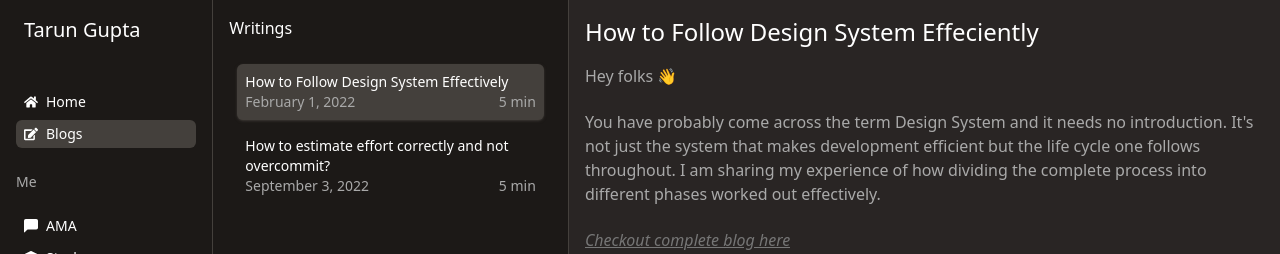
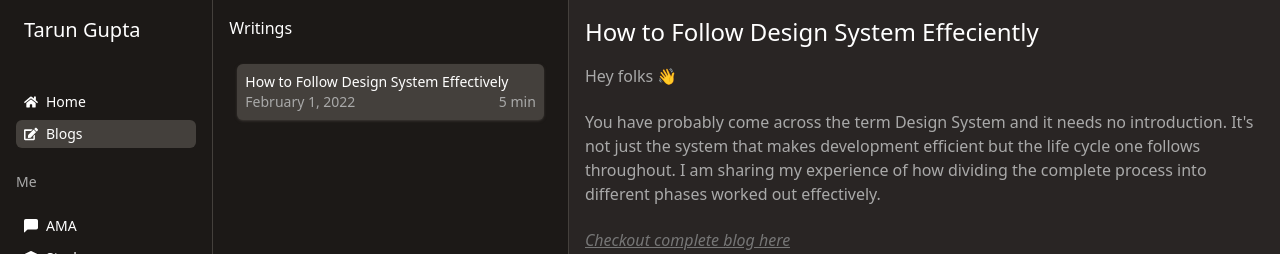
Before and after one commit to tarungupta9/tarungupta, a Next.js app: page /blogs/how-to-follow-design-system-effeciently in a window 1280 px wide. Shown: the top 254 px of the page. Built offline with nearby package versions, Linux system fonts and the light colour scheme.

Commit message:
static generation of amas

```diff
--- a/data/Blogs.data.ts
+++ b/data/Blogs.data.ts
@@ -14,13 +14,6 @@ const blogListing: BlogType[] = [
 		readingTime: "5 min",
 		slug: "/blogs/how-to-follow-design-system-effeciently",
 	},
-	{
-		id: "how-to-estimate-effort-correctly-and-not-overcommit",
-		name: "How to estimate effort correctly and not overcommit?",
-		createdAt: "September 3, 2022",
-		readingTime: "5 min",
-		slug: "/blogs/how-to-estimate-effort-correctly-and-not-overcommit",
-	},
 ];
 
 export default blogListing;
--- a/pages/ama/[[...ids]].tsx
+++ b/pages/ama/[[...ids]].tsx
@@ -228,7 +228,7 @@ function Ama({ queries }) {
 	}
 }
 
-export async function getServerSideProps(context) {
+export async function getStaticProps() {
 	let queries;
 
 	try {
@@ -256,6 +256,13 @@ export async function getServerSideProps(context) {
 	};
 }
 
+export const getStaticPaths = async () => {
+	return {
+		paths: [],
+		fallback: "blocking",
+	};
+};
+
 Ama.Layout = Layout;
 
 export default Ama;
--- a/pages/blogs/index.tsx
+++ b/pages/blogs/index.tsx
@@ -1,4 +1,3 @@
-import { useEffect } from "react";
 import clsx from "clsx";
 import Layout from "@containers/Layout/Layout";
 import ListingLayout from "@containers/ListingLayout";
@@ -6,10 +5,6 @@ import ListOfPosts from "@widgets/ListOfPosts/ListOfPosts";
 import blogListing from "@data/Blogs.data";
 
 function Blogs({ selectedId, children }) {
-	useEffect(() => {
-		// fetch about the about the
-	}, []);
-
 	return (
 		<Layout>
 			<main className={clsx("flex", "h-full ", "text-base", "text-primary")}>
```
